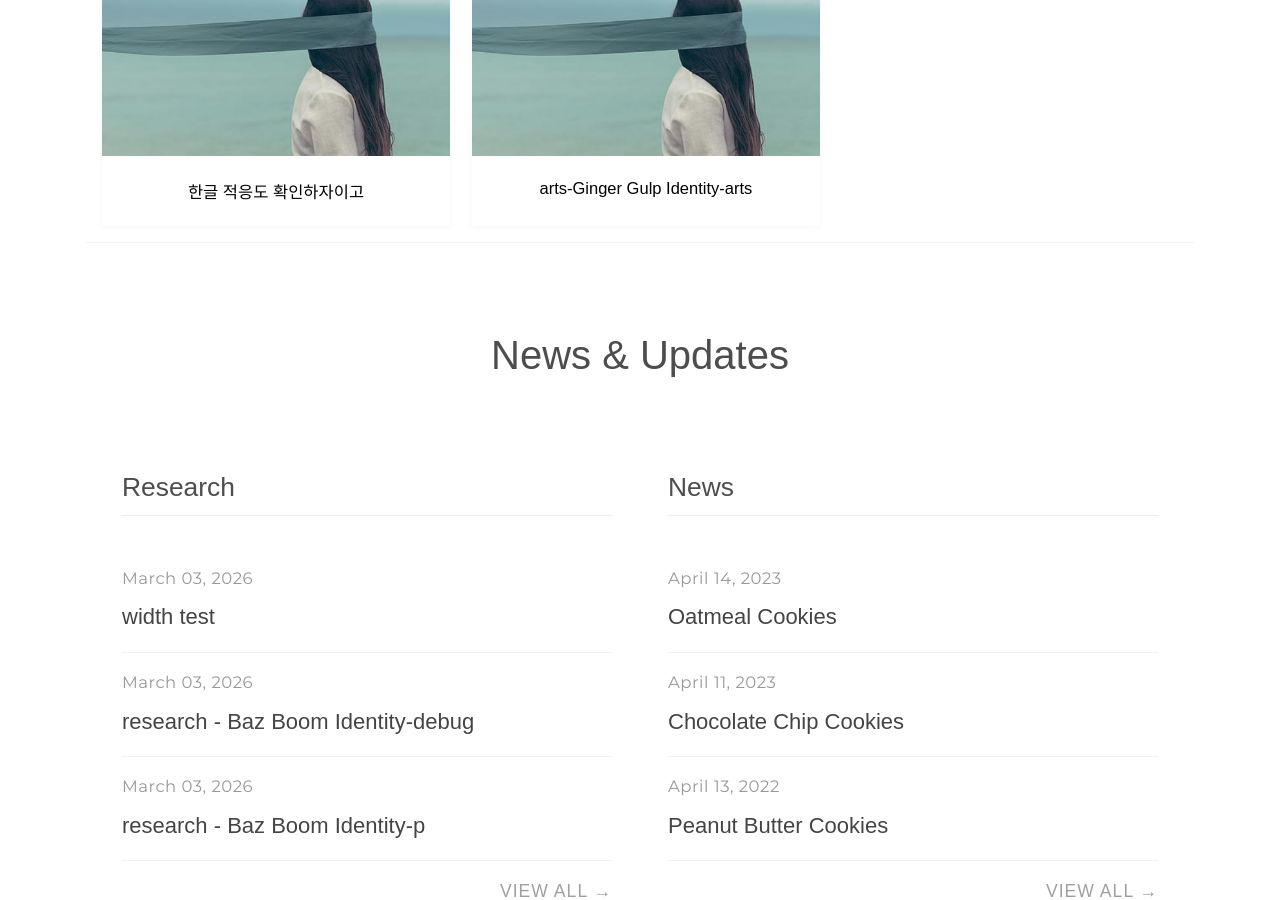
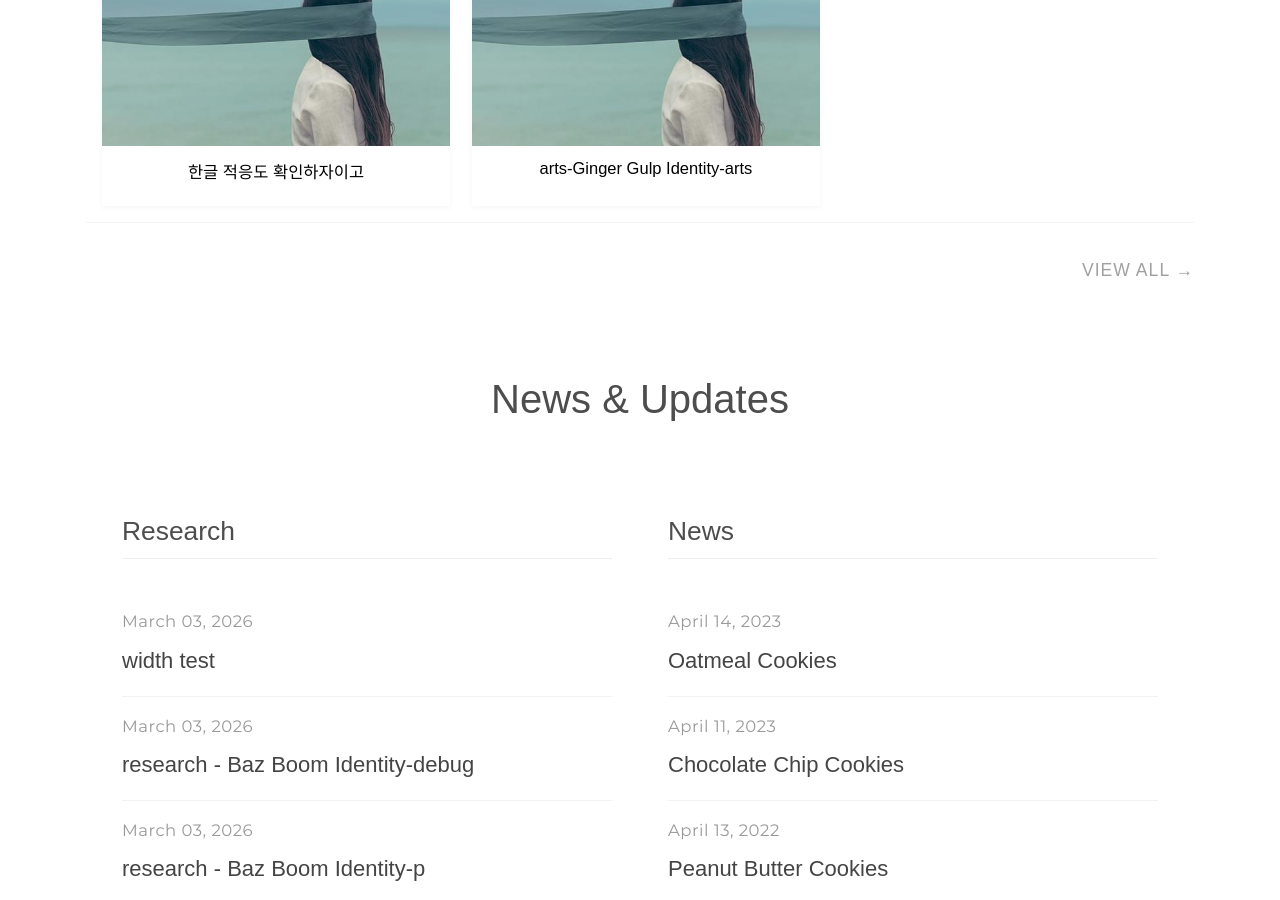
Before and after one commit to grimzaeye/grimzaeye.github.io, a Jekyll site: the page built from _pages/home.md, in a window 1280 px wide and 900 px high, scrolled down 682 px. Built offline with Jekyll 4.4.1, drawn with Linux system fonts in a browser that asks for light colours; cached includes are drawn as plain includes; some web fonts are replaced.

Commit message:
feat(ui): add View All link to projects gallery on home page

```diff
--- a/_pages/home.md
+++ b/_pages/home.md
@@ -23,13 +23,16 @@ date: 2016-03-23T11:48:41-04:00
                 <img src="{{ post.header.teaser }}" alt="{{ post.title }}">
               </div>
             {% endif %}
-            <div class="archive__item-body" style="text-align: center; padding: 15px;">
+            <div class="archive__item-body" style="text-align: center; padding: 5px 15px 15px;">
               <h2 class="archive__item-title">{{ post.title }}</h2>
             </div>
           </div>
         </a>
       </div>
     {% endfor %}
+  </div>
+  <div class="view-all-link" style="margin-top: 15px; margin-bottom: 20px; text-align: right;">
+    <a href="/projects/" style="font-family: 'GmarketSans', sans-serif; font-weight: 300; font-size: 0.8rem; color: #a0a0a0; text-decoration: none; letter-spacing: 1px; transition: color 0.3s;">VIEW ALL &rarr;</a>
   </div>
 </div>
 
```
